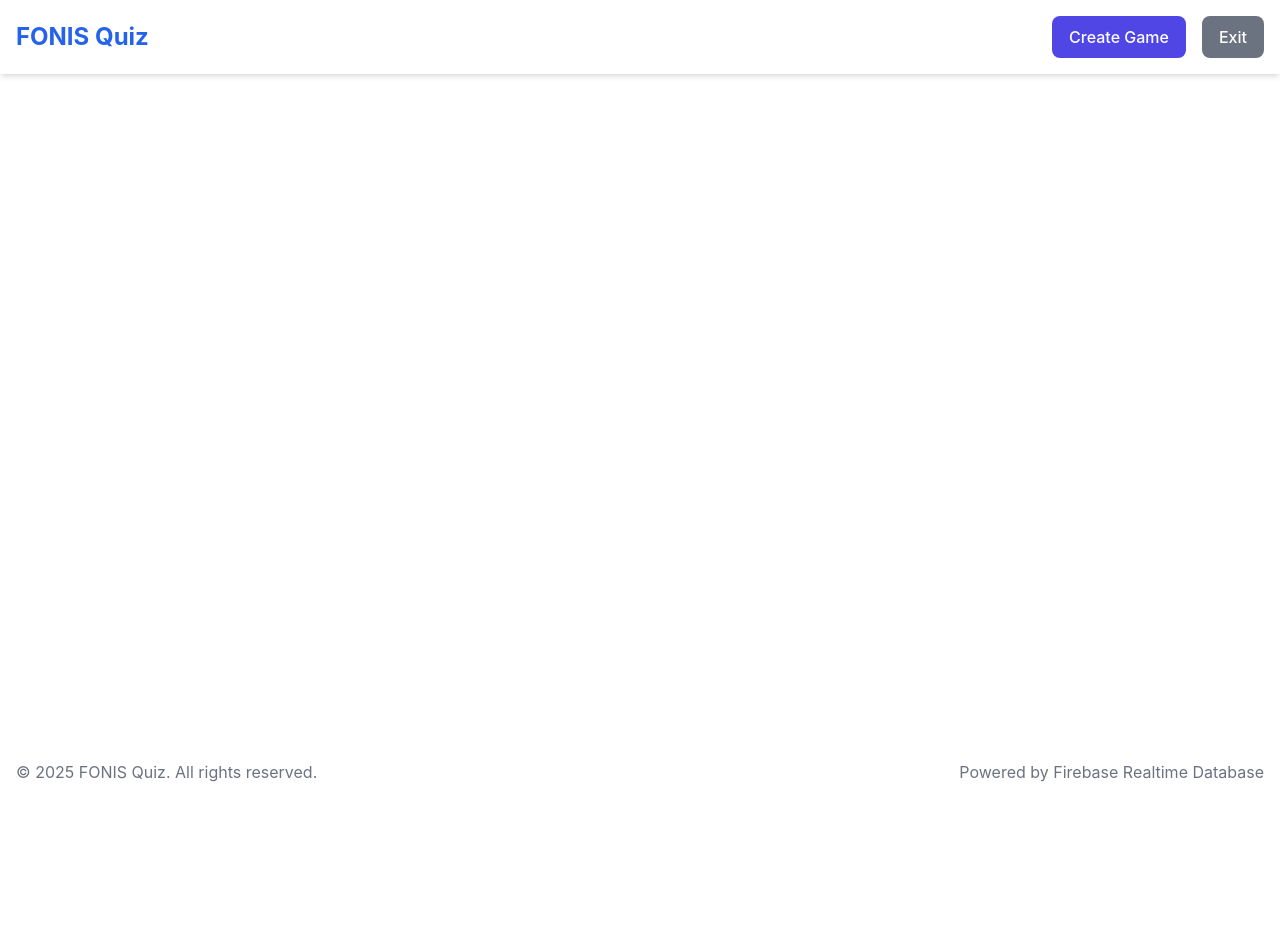
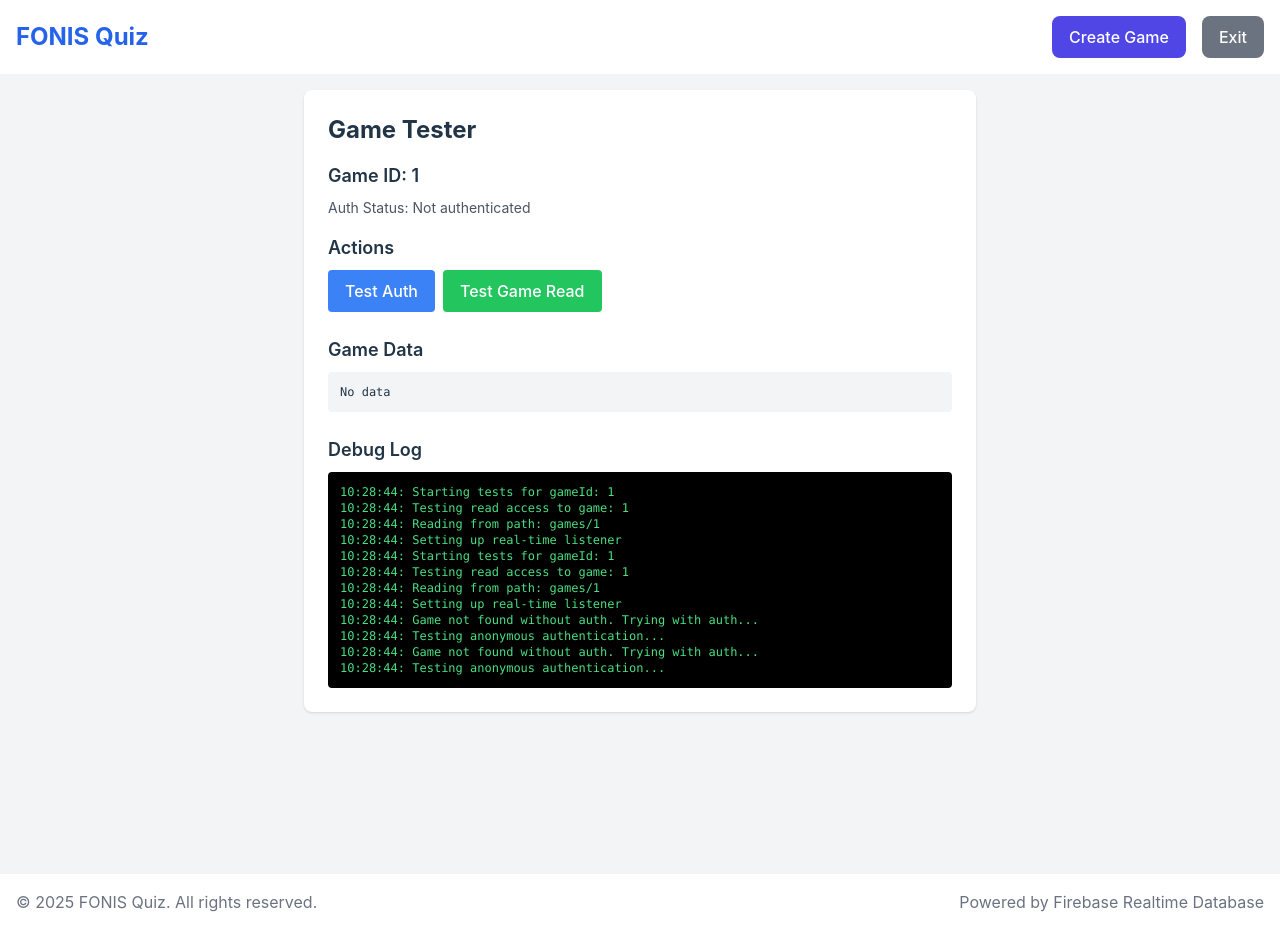
Before and after one commit to kole284/vibe-kahoot, a React (Vite) app: page /test-game/1 in a window 1280 px wide. Before the commit the page ends 800 px from the top, so only its background shows below. Built offline with nearby package versions, Linux system fonts and the light colour scheme; no server answers; the database is empty.

Commit message:
bug fixes

```diff
--- a/src/App.tsx
+++ b/src/App.tsx
@@ -10,6 +10,7 @@ import { CreateGame } from './components/CreateGame';
 import { AdminDashboard } from './components/AdminDashboard';
 import { JoinGame } from './components/JoinGame';
 import { GameLobby } from './components/GameLobby';
+import { GameTester } from './components/GameTester';
 
 function App() {
   return (
@@ -27,6 +28,7 @@ function App() {
               <Route path="/admin/:gameId" element={<AdminDashboard />} />
               <Route path="/join/:gameId" element={<JoinGame />} />
               <Route path="/game/:gameId/player/:playerId" element={<GameLobby />} />
+              <Route path="/test-game/:gameId" element={<GameTester />} />
             </Routes>
           </main>
           <Footer />
--- /dev/null
+++ b/src/components/GameTester.tsx
@@ -0,0 +1,180 @@
+import { useState, useEffect } from 'react';
+import { useParams } from 'react-router-dom';
+import { ref, get, onValue, off } from 'firebase/database';
+import { rtdb, auth } from '../lib/firebase/firebase';
+import { signInAnonymously } from 'firebase/auth';
+
+export function GameTester() {
+  const { gameId } = useParams<{ gameId: string }>();
+  const [debugInfo, setDebugInfo] = useState<string[]>([]);
+  const [gameData, setGameData] = useState<any>(null);
+  const [authStatus, setAuthStatus] = useState<string>('Not authenticated');
+
+  // Helper to add debug messages
+  const addDebugMessage = (message: string) => {
+    setDebugInfo(prev => [...prev, `${new Date().toISOString().slice(11, 19)}: ${message}`]);
+  };
+
+  // Test Firebase Auth
+  const testAuth = async () => {
+    try {
+      addDebugMessage('Testing anonymous authentication...');
+      await signInAnonymously(auth);
+      const user = auth.currentUser;
+      setAuthStatus(`Authenticated as ${user?.uid}`);
+      addDebugMessage(`Successfully authenticated as ${user?.uid}`);
+      return true;
+    } catch (error) {
+      addDebugMessage(`Authentication error: ${(error as Error).message}`);
+      setAuthStatus(`Auth failed: ${(error as Error).message}`);
+      return false;
+    }
+  };
+
+  // Test reading game data
+  const testGameRead = async () => {
+    if (!gameId) {
+      addDebugMessage('No gameId provided');
+      return;
+    }
+
+    try {
+      addDebugMessage(`Testing read access to game: ${gameId}`);
+
+      // Try without authentication first
+      try {
+        const gameRef = ref(rtdb, `games/${gameId}`);
+        addDebugMessage(`Reading from path: games/${gameId}`);
+        const snapshot = await get(gameRef);
+
+        if (snapshot.exists()) {
+          const data = snapshot.val();
+          setGameData(data);
+          addDebugMessage('Successfully read game data without auth!');
+          addDebugMessage(`Game status: ${data.status}, Players: ${data.players ? Object.keys(data.players).length : 0}`);
+          return;
+        } else {
+          addDebugMessage('Game not found without auth. Trying with auth...');
+        }
+      } catch (error) {
+        addDebugMessage(`Error reading game without auth: ${(error as Error).message}`);
+      }
+
+      // Try with authentication
+      const isAuthenticated = await testAuth();
+      if (isAuthenticated) {
+        const gameRef = ref(rtdb, `games/${gameId}`);
+        const snapshot = await get(gameRef);
+
+        if (snapshot.exists()) {
+          const data = snapshot.val();
+          setGameData(data);
+          addDebugMessage('Successfully read game data with auth!');
+          addDebugMessage(`Game status: ${data.status}, Players: ${data.players ? Object.keys(data.players).length : 0}`);
+        } else {
+          addDebugMessage('Game not found even with auth');
+
+          // Try alternative paths
+          const paths = [
+            `game/${gameId}`,
+            `sessions/${gameId}`,
+            `gameSession/${gameId}`
+          ];
+
+          for (const path of paths) {
+            try {
+              addDebugMessage(`Trying alternative path: ${path}`);
+              const altRef = ref(rtdb, path);
+              const altSnapshot = await get(altRef);
+
+              if (altSnapshot.exists()) {
+                const data = altSnapshot.val();
+                setGameData(data);
+                addDebugMessage(`Found game at alternative path: ${path}`);
+                addDebugMessage(`Game data: ${JSON.stringify(data, null, 2).substring(0, 100)}...`);
+                return;
+              }
+            } catch (error) {
+              addDebugMessage(`Error with path ${path}: ${(error as Error).message}`);
+            }
+          }
+        }
+      }
+    } catch (error) {
+      addDebugMessage(`General error: ${(error as Error).message}`);
+    }
+  };
+
+  // Run tests on mount
+  useEffect(() => {
+    addDebugMessage(`Starting tests for gameId: ${gameId}`);
+    testGameRead();
+
+    // Setup real-time listener
+    const gameRef = ref(rtdb, `games/${gameId}`);
+    addDebugMessage('Setting up real-time listener');
+
+    const unsubscribe = onValue(gameRef,
+      (snapshot) => {
+        if (snapshot.exists()) {
+          addDebugMessage('Real-time update received!');
+          setGameData(snapshot.val());
+        }
+      },
+      (error) => {
+        addDebugMessage(`Real-time listener error: ${error.message}`);
+      }
+    );
+
+    return () => {
+      off(gameRef);
+    };
+  }, [gameId]);
+
+  return (
+    <div className="min-h-screen bg-gray-100 p-4">
+      <div className="max-w-2xl mx-auto bg-white rounded-lg shadow p-6">
+        <h1 className="text-2xl font-bold mb-4">Game Tester</h1>
+
+        <div className="mb-4">
+          <h2 className="text-lg font-semibold mb-2">Game ID: {gameId}</h2>
+          <p className="text-sm text-gray-600">Auth Status: {authStatus}</p>
+        </div>
+
+        <div className="mb-6">
+          <h2 className="text-lg font-semibold mb-2">Actions</h2>
+          <div className="flex space-x-2">
+            <button
+              onClick={testAuth}
+              className="px-4 py-2 bg-blue-500 text-white rounded hover:bg-blue-600"
+            >
+              Test Auth
+            </button>
+            <button
+              onClick={testGameRead}
+              className="px-4 py-2 bg-green-500 text-white rounded hover:bg-green-600"
+            >
+              Test Game Read
+            </button>
+          </div>
+        </div>
+
+        <div className="mb-6">
+          <h2 className="text-lg font-semibold mb-2">Game Data</h2>
+          <div className="bg-gray-100 p-3 rounded overflow-auto max-h-60">
+            <pre className="text-xs">{gameData ? JSON.stringify(gameData, null, 2) : 'No data'}</pre>
+          </div>
+        </div>
+
+        <div>
+          <h2 className="text-lg font-semibold mb-2">Debug Log</h2>
+          <div className="bg-black text-green-400 p-3 rounded font-mono text-xs overflow-auto max-h-96">
+            {debugInfo.map((message, i) => (
+              <div key={i}>{message}</div>
+            ))}
+          </div>
+        </div>
+      </div>
+    </div>
+  );
+}
```
